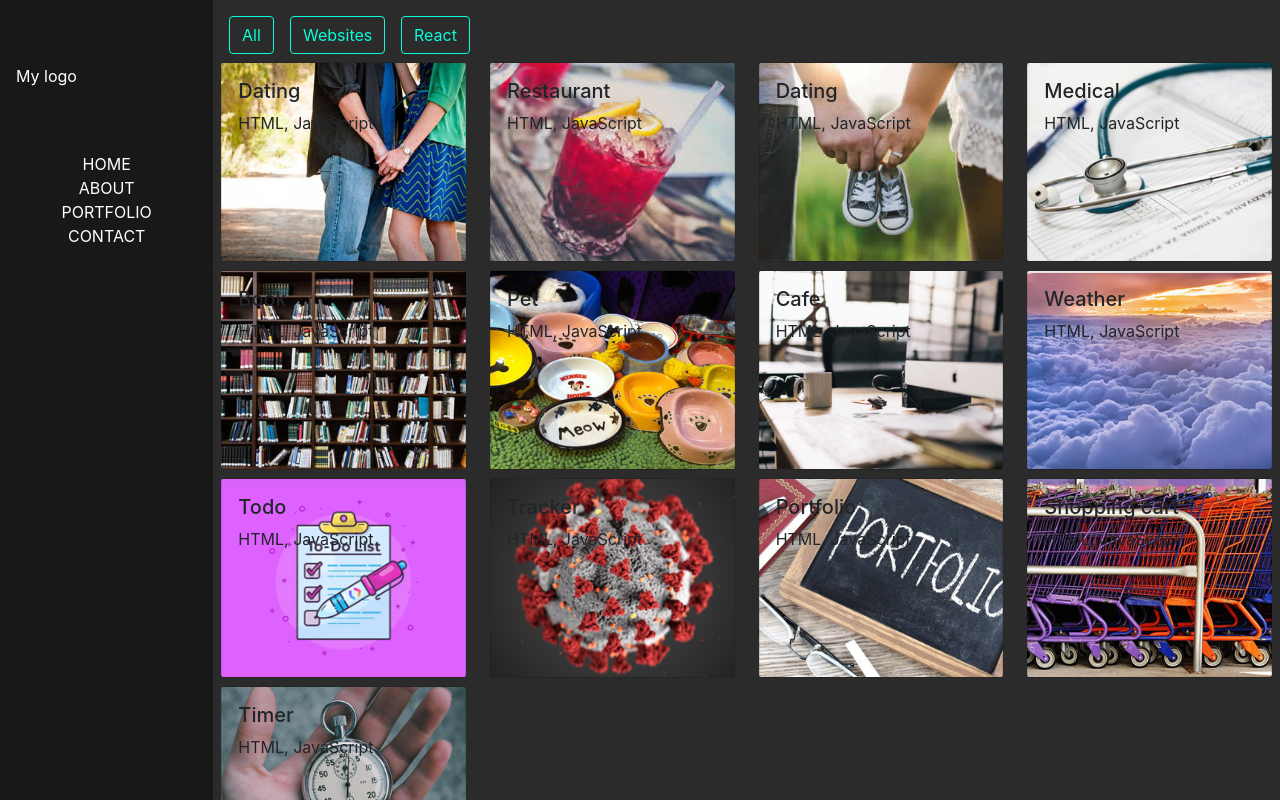
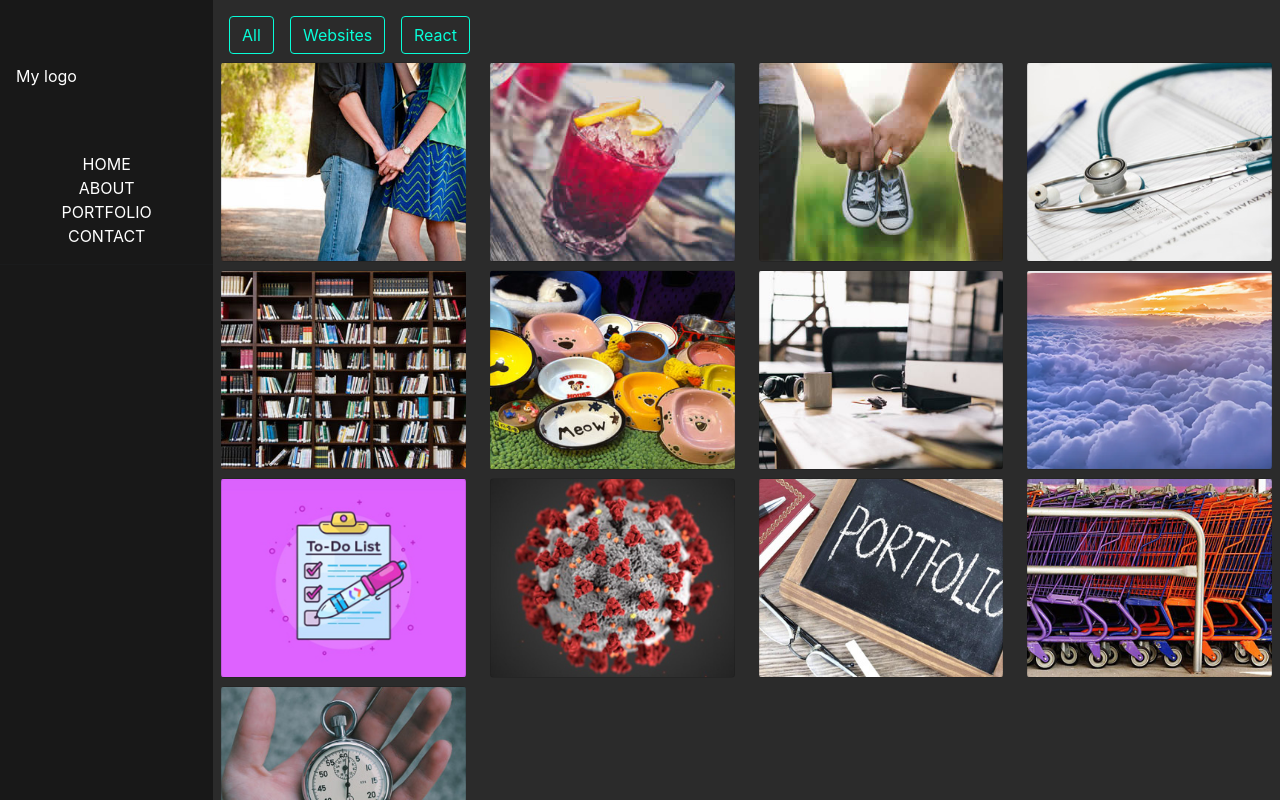
Before and after one commit to Dulatto/react-portfolio-website, a React (Create React App) app: page /portfolio in a window 1280 px wide. Built offline with nearby package versions, Linux system fonts and the light colour scheme.

Commit message:
portfolio

```diff
--- a/src/App.css
+++ b/src/App.css
@@ -164,6 +164,37 @@ body {
   box-shadow: 0 0 0 0.25rem #08fdd8;
 }
 
+/* =================================================================*/
+.portfolio-item .hover-bg {
+  overflow: hidden;
+  position: relative;
+}
+.hover-bg .hover-text {
+  position: absolute;
+  text-align: center;
+  margin: 0 auto;
+  color: #333;
+  background: rgba(255, 255, 255, 0.75);
+  height: 100%;
+  width: 100%;
+  opacity: 0;
+  transition: all 0.5s;
+}
+.hover-bg .hover-text .overlay-caption {
+  display: table;
+  height: 100%;
+  width: 100%;
+}
+.hover-bg .hover-text .overlay-caption .overlay-content {
+  display: table-cell;
+  vertical-align: middle;
+}
+.hover-bg:hover .hover-text {
+  opacity: 1;
+}
+.card-body {
+  padding: 0rem 0rem;
+}
 /* Wobble Vertical */
 @-webkit-keyframes hvr-wobble-vertical {
   16.65% {
--- a/src/Views/Portfolio.js
+++ b/src/Views/Portfolio.js
@@ -17,11 +17,17 @@ const images = [
 ]
 
 let list = images.map(item => {
-    return (<div className="col-md-3">
-        <div class={`card text-dark mb-2 bground-${item.id}`} key={item.id}>
+    return (<div className="col-md-3 portfolio-item">
+        <div class={`card hover-bg text-dark mb-2 bground-${item.id}`} key={item.id}>
             <div class="card-body">
-                <h5 class="card-title">{item.text}</h5>
-                <p class="card-text">{item.description}</p>
+                <div class="hover-text">
+                    <div class="overlay-caption">
+                        <div class="overlay-content">
+                            <h5 class="card-title">{item.text}</h5>
+                            <p class="card-text">{item.description}</p>
+                        </div>
+                    </div>
+                </div >
             </div>
         </div>
     </div>)
```
